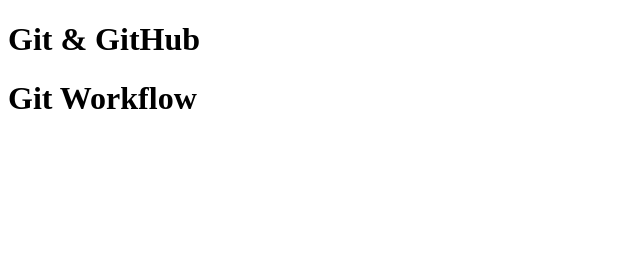
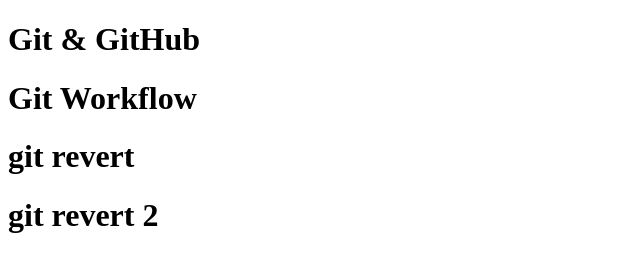
Before and after one commit to CodingPoka/firstTest2, a plain HTML site: page index.html in a window 1280 px wide. Shown: the whole page, without its empty margins (0-640 px from the left). Drawn offline with Linux system fonts and the light colour scheme.

Commit message:
git revert2

```diff
--- a/index.html
+++ b/index.html
@@ -8,5 +8,7 @@
 <body>
     <h1>Git & GitHub</h1>
     <h1>Git Workflow</h1>
+    <h1>git revert</h1>
+    <h1>git revert 2</h1>
 </body>
 </html>
```
